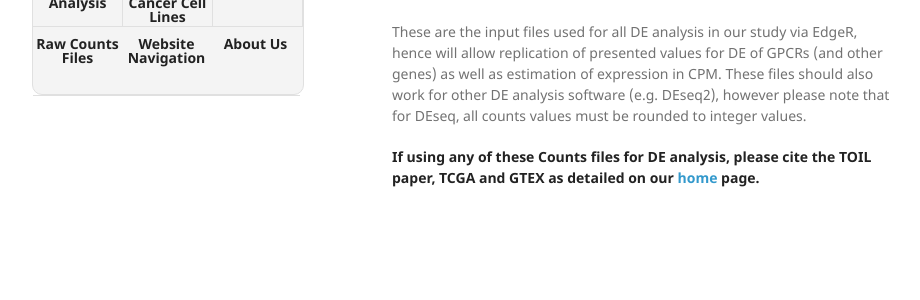
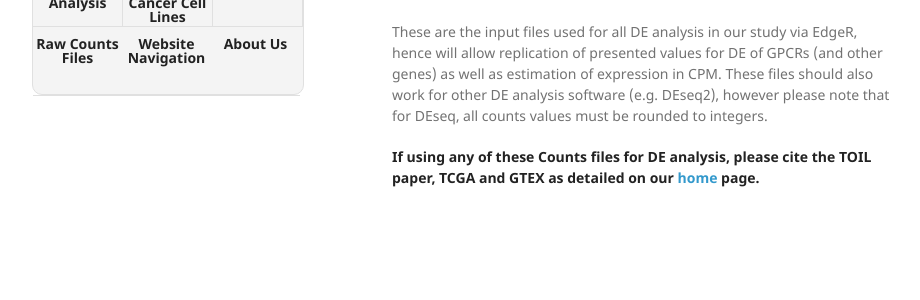
Before and after one commit to insellab/insellab.github.io, a Jekyll site: the page built from counts_files.md, in a window 1280 px wide. Shown: the part 331-631 px from the top of the page, without its empty margins (178-1098 px from the left). Built offline with Jekyll 4.4.1, drawn with Linux system fonts in a browser that asks for light colours; our own code applies the rules of GitHub Pages for plain Markdown files.

Commit message:
Update counts_files.md

```diff
--- a/counts_files.md
+++ b/counts_files.md
@@ -10,7 +10,7 @@ Files are organized with headers (usually the top 2-3 rows) containing informati
 
 All counts values are linear, i.e. NOT log transformed.
 
-These are the input files used for all DE analysis in our study via EdgeR, hence will allow replication of presented values for DE of GPCRs (and other genes) as well as estimation of expression in CPM. These files should also work for other DE analysis software (e.g. DEseq2), however please note that for DEseq, all counts values must be rounded to integer values.
+These are the input files used for all DE analysis in our study via EdgeR, hence will allow replication of presented values for DE of GPCRs (and other genes) as well as estimation of expression in CPM. These files should also work for other DE analysis software (e.g. DEseq2), however please note that for DEseq, all counts values must be rounded to integers.
 
 
 **If using any of these Counts files for DE analysis, please cite the TOIL paper, TCGA and GTEX as detailed on our [home](https://insellab.github.io/) page.**
```
